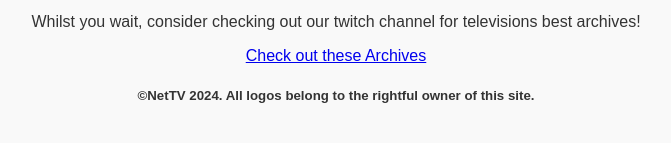
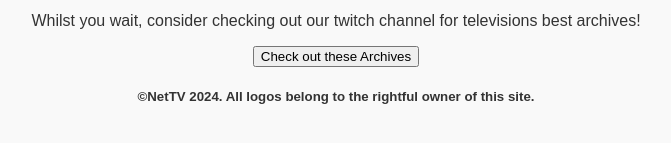
Before and after one commit to Dark-thunder-linux/NetTV-Archive, a plain HTML site: page index.html in a window 1280 px wide. Shown: the part 515-658 px from the top of the page, without its empty margins (304-975 px from the left). Drawn offline with Linux system fonts and the light colour scheme.

Commit message:
Update index.html

```diff
--- a/index.html
+++ b/index.html
@@ -40,6 +40,6 @@
     </div>
     <div class="content">Coming very soon.</div>
     <p>Whilst you wait, consider checking out our twitch channel for televisions best archives!</p>
-    <a href="https://youtube.com/playlist?list=PLp5kxJAhpetkwrRC0gwR2fGgtOMDLtQ6-&si=UO3BRSl-mbKCUKKv"<button>Check out these Archives</button></a>
+    <a href="https://youtube.com/playlist?list=PLp5kxJAhpetkwrRC0gwR2fGgtOMDLtQ6-&si=UO3BRSl-mbKCUKKv"><button>Check out these Archives</button></a>
     <h5>©NetTV 2024. All logos belong to the rightful owner of this site.</h5>
         </body> </html>
```
